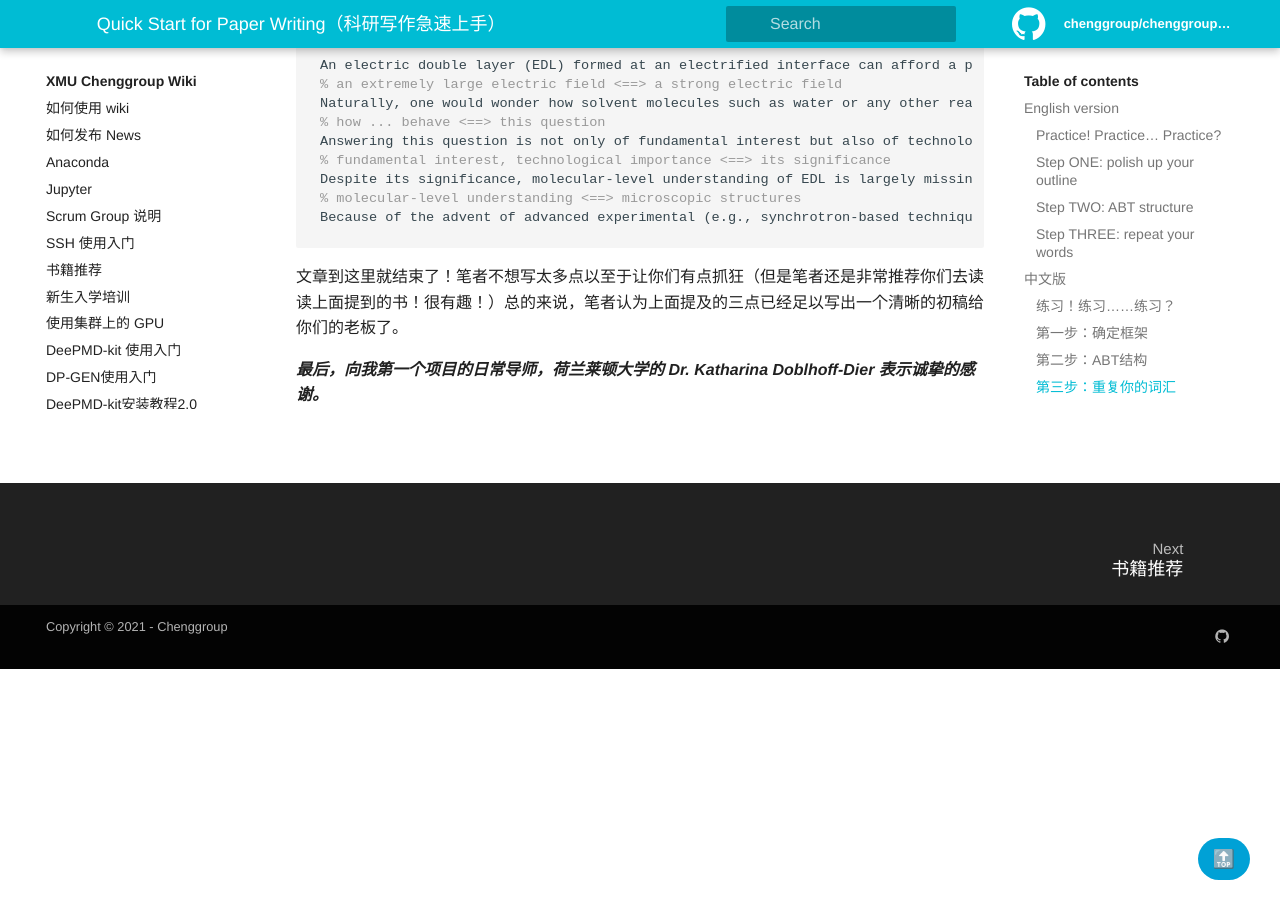
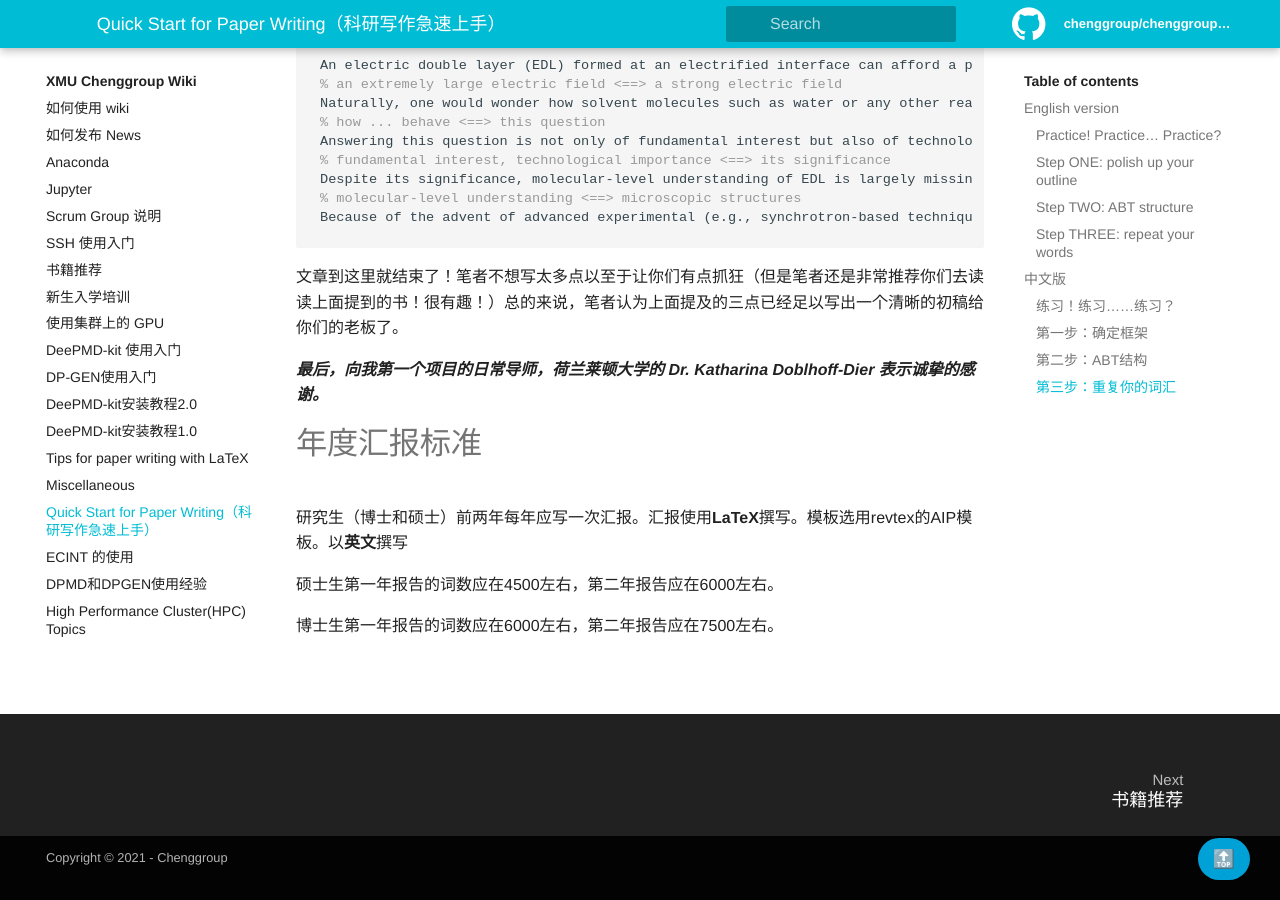
Before and after one commit to chenggroup/chenggroup.github.io, a Jekyll site: the page built from _wiki/QS4writing.md, in a window 1280 px wide and 900 px high, scrolled down 5613 px. Built offline with Jekyll 4.4.1, drawn with Linux system fonts in a browser that asks for light colours; some of the changed text lies outside the part shown.

Commit message:
standard for annual report

```diff
--- a/_wiki/QS4writing.md
+++ b/_wiki/QS4writing.md
@@ -206,3 +206,13 @@
 文章到这里就结束了！笔者不想写太多点以至于让你们有点抓狂（但是笔者还是非常推荐你们去读读上面提到的书！很有趣！）总的来说，笔者认为上面提及的三点已经足以写出一个清晰的初稿给你们的老板了。
 
 ***最后，向我第一个项目的日常导师，荷兰莱顿大学的 Dr. Katharina Doblhoff-Dier 表示诚挚的感谢。***
+
+
+
+# 年度汇报标准
+
+研究生（博士和硕士）前两年每年应写一次汇报。汇报使用**LaTeX**撰写。模板选用revtex的AIP模板。以**英文**撰写
+
+硕士生第一年报告的词数应在4500左右，第二年报告应在6000左右。
+
+博士生第一年报告的词数应在6000左右，第二年报告应在7500左右。
```
Also changed, not shown: other parts of _wiki/QS4writing.md (+2 -2 lines).
